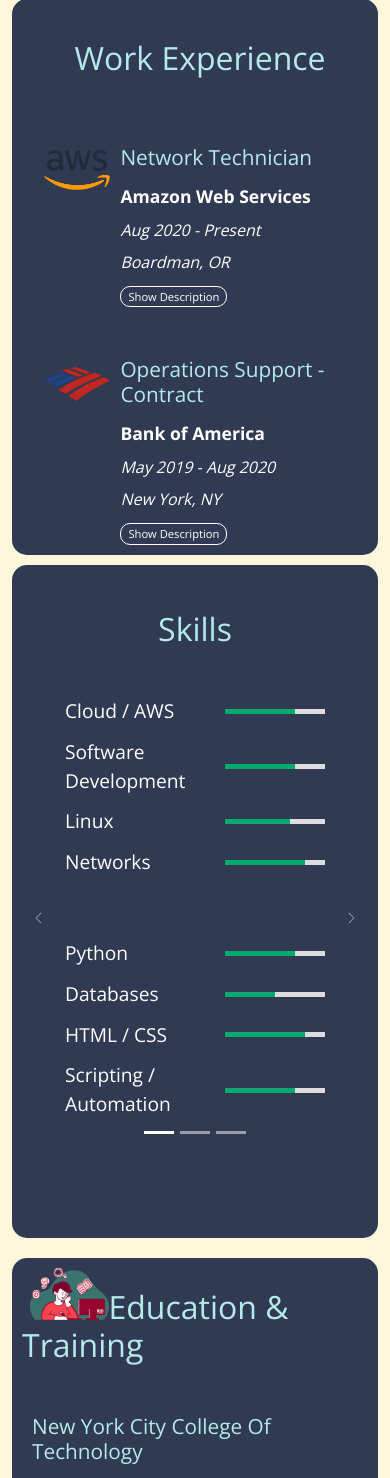
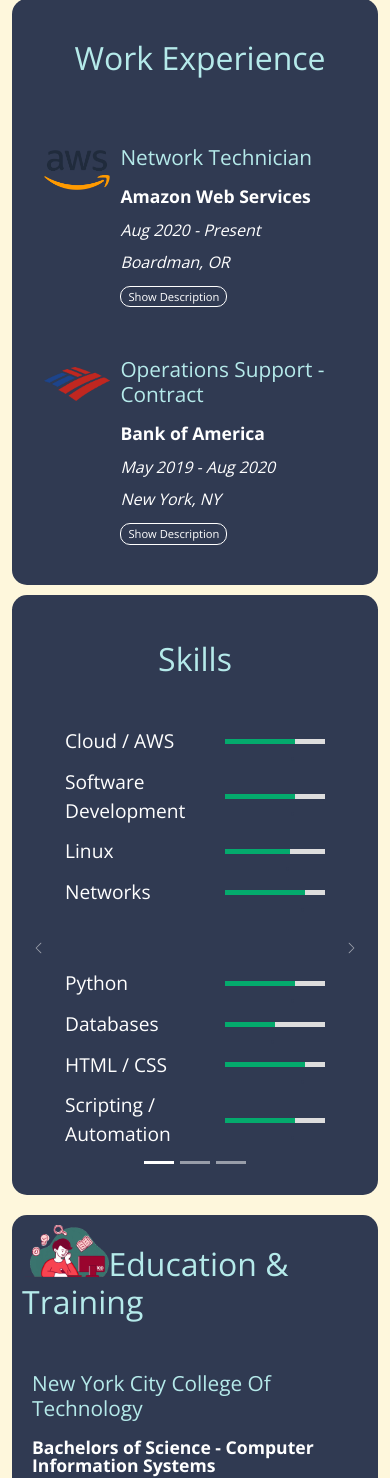
Before and after one commit to modoumbaye25/MyPessonalFlaskWebsite, a Flask app: page / in a window 390 px wide. Shown: the part 916-2394 px from the top of the page. Run offline with Flask 2, Linux system fonts and the light colour scheme; some libraries are stand-ins or nearby versions; some web fonts are replaced.

Commit message:
fix spacing between contents

```diff
--- a/static/CSS/styles.css
+++ b/static/CSS/styles.css
@@ -165,7 +165,7 @@
     background-color: #303A52;
     margin: 10px auto 10px auto;
     border-radius: 15px;
-    padding: 25px 20px;
+    padding: 25px 20px 0;
 }
 
 
@@ -405,7 +405,7 @@
         font-size: 2.7rem;
     }
     .skills {
-        height: 673px;
+        height: 600px;
     }
     .about-summary {
         width: auto;
@@ -417,7 +417,7 @@
         margin-bottom: 150px;
     }
     .experiences{
-        padding: 20px 0 0 10px;
+        padding: 20px 0 30px 10px;
     }
 }
 
```
